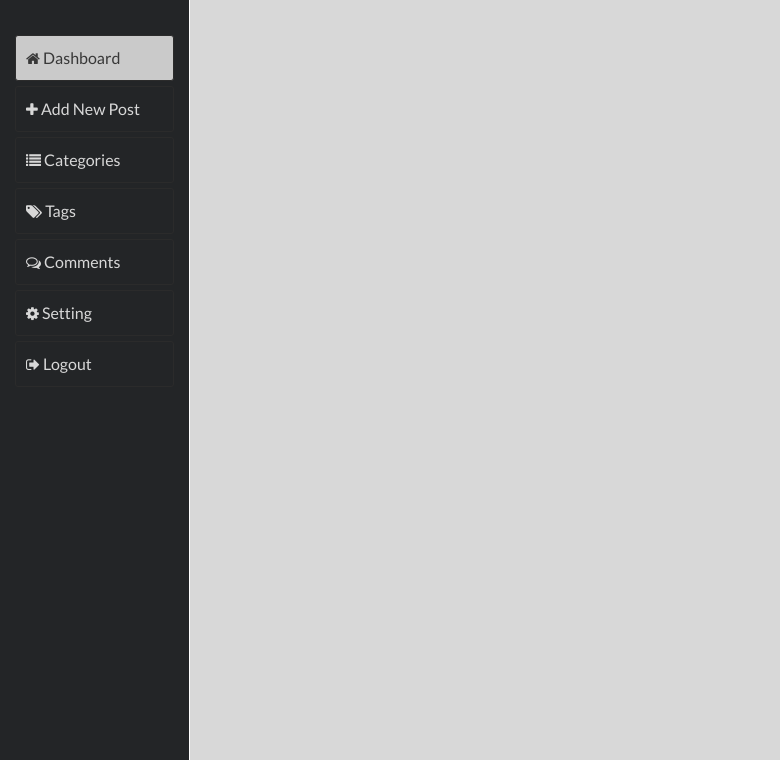
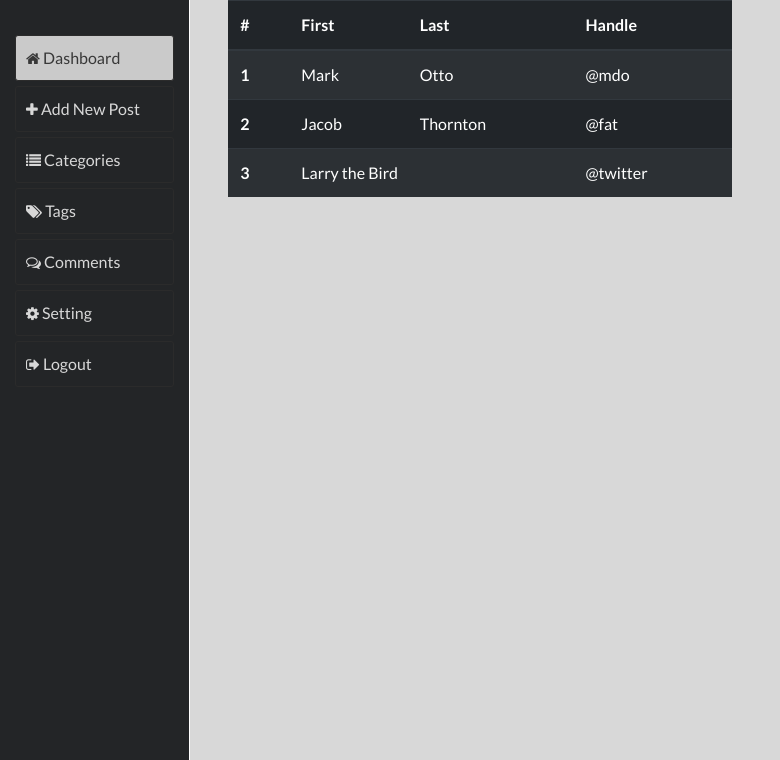
Before and after one commit to Ebrahemsamer2/project, a PHP site: page /admin/index.php in a window 1280 px wide. Shown: the part 40-800 px from the top of the page, without its empty margins (0-780 px from the left). Run offline with PHP 8.4, Linux system fonts and the light colour scheme; data that the repository does not hold is empty; some libraries are stand-ins or nearby versions.

Commit message:
Design Posts Table

```diff
--- a/admin/index.php
+++ b/admin/index.php
@@ -14,6 +14,55 @@ $dashboard = "active";
         <div class="col-sm">
             <div class='main-area'>
 
+                <div class='row'>
+                    <div class="col-sm-6">
+                        <div class="table-responsive">
+                            <table class="table table-striped table-hover table-dark">
+                                <thead>
+                                    <tr>
+                                        <th scope="col">#</th>
+                                        <th scope="col">First</th>
+                                        <th scope="col">Last</th>
+                                        <th scope="col">Handle</th>
+                                    </tr>
+                                </thead>
+                                <tbody>
+                                    <tr>
+                                        <th scope="row">1</th>
+                                        <td>Mark</td>
+                                        <td>Otto</td>
+                                        <td>@mdo</td>
+                                    </tr>
+                                    <tr>
+                                        <th scope="row">2</th>
+                                        <td>Jacob</td>
+                                        <td>Thornton</td>
+                                        <td>@fat</td>
+                                    </tr>
+                                    <tr>
+                                        <th scope="row">3</th>
+                                        <td colspan="2">Larry the Bird</td>
+                                        <td>@twitter</td>
+                                    </tr>
+                                </tbody>
+                            </table>
+                        </div>
+                    </div>
+                    <div class="col-sm-6">
+
+                    </div>
+                </div>
+
+                <div class='row'>
+                    <div class="col-sm-6">
+
+                    </div>
+                    <div class="col-sm-6">
+
+                    </div>
+                </div>
+
+
             </div>
         </div>
     </div>
```
